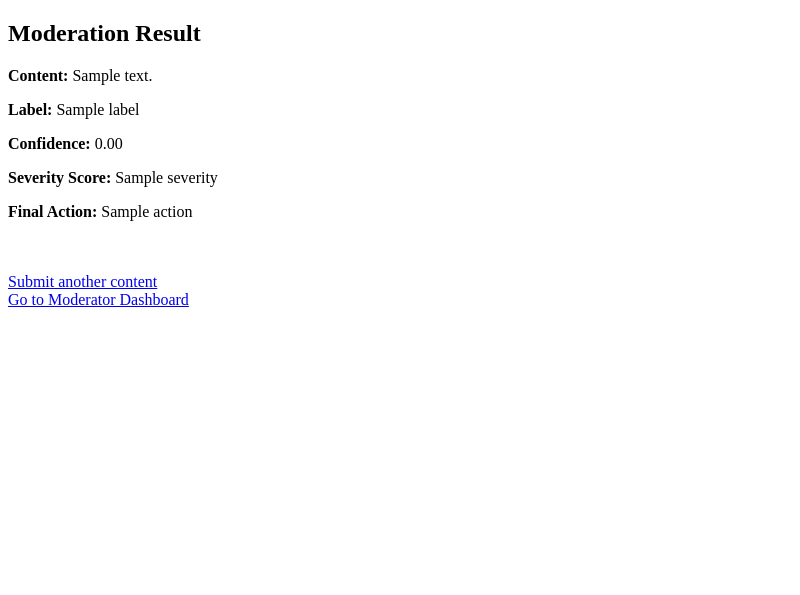
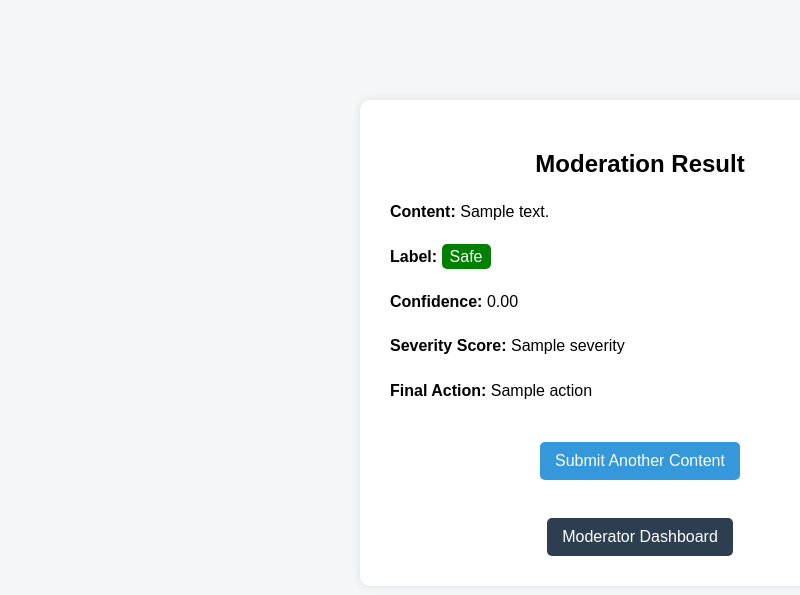
Before and after one commit to shakshiagrawalcsaiml/AI-Powered-Content-Moderation-Policy-Enforcement-Platform, a Flask app: template templates/result.html in a window 1280 px wide. Shown: the top 595 px of the page, without its empty margins (0-800 px from the left). Run offline with Flask 3, Linux system fonts and the light colour scheme; the template is opened without the code that fills it: most values are stand-ins (such as "Sample title", 1, 10 or a date in 2020).

Commit message:
Enhanced moderation result page UI and layout

```diff
--- a/templates/result.html
+++ b/templates/result.html
@@ -2,22 +2,100 @@
 <html>
 <head>
 <title>Moderation Result</title>
+
+<style>
+
+body{
+    font-family: Arial, sans-serif;
+    background:#f4f6f8;
+    text-align:center;
+}
+
+.container{
+    width:500px;
+    margin:100px auto;
+    background:white;
+    padding:30px;
+    border-radius:10px;
+    box-shadow:0px 0px 10px rgba(0,0,0,0.1);
+}
+
+h2{
+    margin-bottom:20px;
+}
+
+.result{
+    text-align:left;
+    font-size:16px;
+    line-height:1.8;
+}
+
+.toxic{
+    color:white;
+    background:red;
+    padding:4px 8px;
+    border-radius:5px;
+}
+
+.safe{
+    color:white;
+    background:green;
+    padding:4px 8px;
+    border-radius:5px;
+}
+
+.button{
+    display:inline-block;
+    margin-top:20px;
+    padding:10px 15px;
+    background:#3498db;
+    color:white;
+    text-decoration:none;
+    border-radius:5px;
+}
+
+.button:hover{
+    background:#2980b9;
+}
+
+.dashboard{
+    background:#2c3e50;
+}
+
+</style>
 </head>
+
 <body>
+
+<div class="container">
 
 <h2>Moderation Result</h2>
 
+<div class="result">
+
 <p><b>Content:</b> {{ content }}</p>
-<p><b>Label:</b> {{ label }}</p>
+
+<p><b>Label:</b>
+{% if label == "toxic" %}
+<span class="toxic">Toxic</span>
+{% else %}
+<span class="safe">Safe</span>
+{% endif %}
+</p>
+
 <p><b>Confidence:</b> {{ "%.2f"|format(score) }}</p>
+
 <p><b>Severity Score:</b> {{ severity }}</p>
+
 <p><b>Final Action:</b> {{ action }}</p>
 
+</div>
+
+<a class="button" href="/">Submit Another Content</a>
 <br><br>
+<a class="button dashboard" href="/dashboard">Moderator Dashboard</a>
 
-<a href="/">Submit another content</a>
-<br>
-<a href="/dashboard">Go to Moderator Dashboard</a>
+</div>
 
 </body>
 </html>
```
